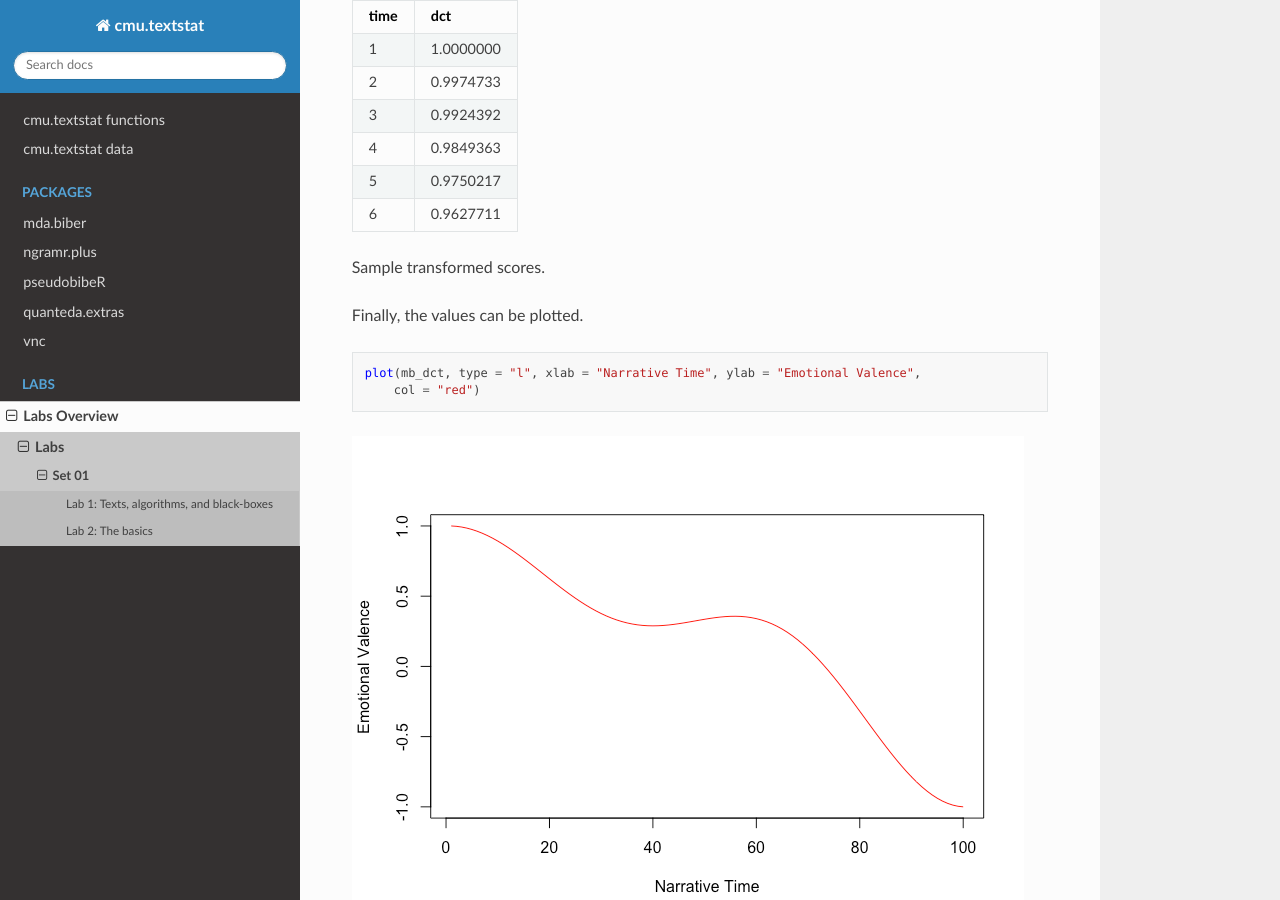
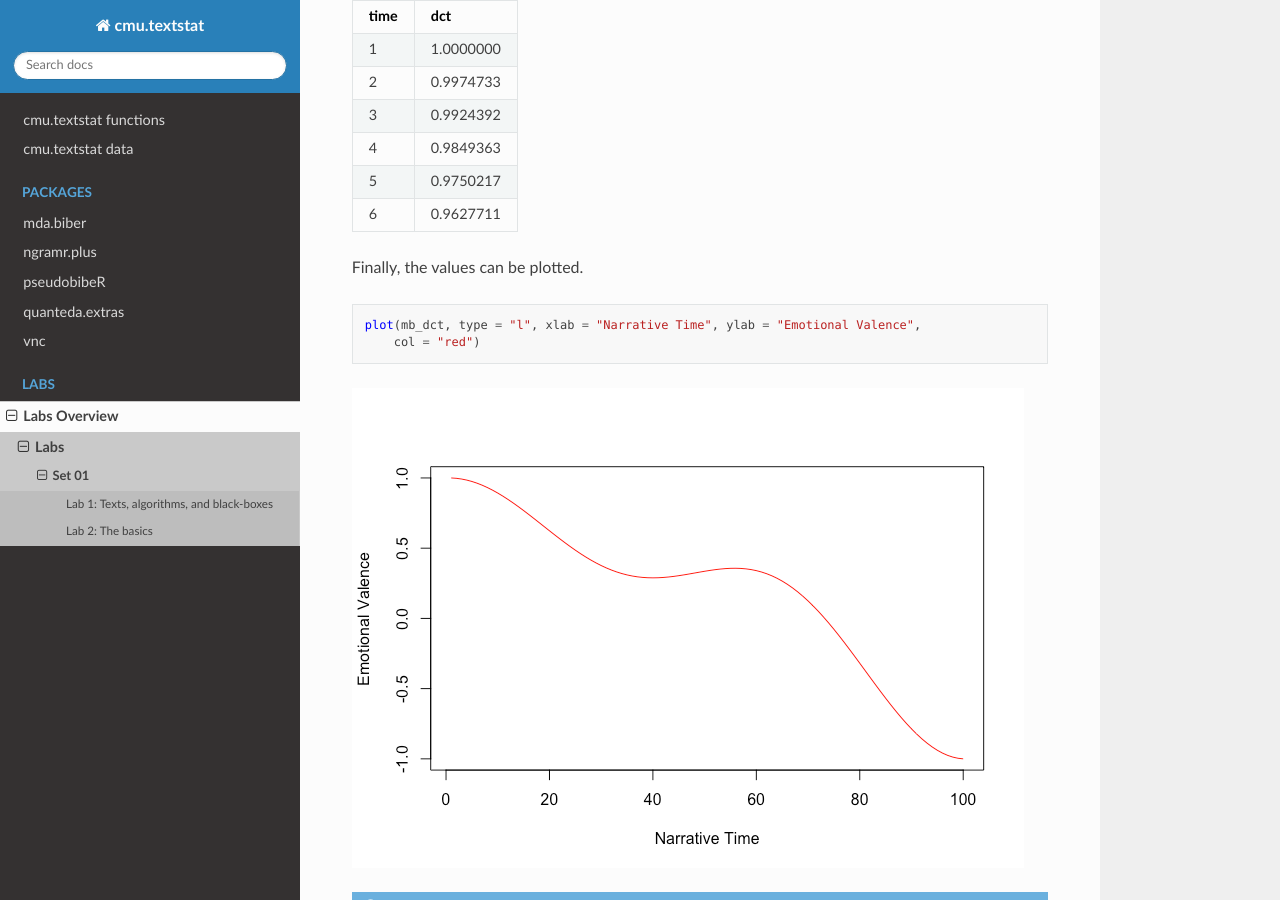
Before and after one commit to browndw/cmu-textstat-docs, a Sphinx documentation site: the page built from docs/labs/sets/set_01.md, in a window 1280 px wide and 900 px high, scrolled down 2454 px. Built offline with Sphinx 7.4.7 and the Read the Docs theme 2.0.0, drawn with Linux system fonts in a browser that asks for light colours; some of the changed text lies outside the part shown.

Commit message:
Update set_01.md

````diff
--- a/docs/labs/sets/set_01.md
+++ b/docs/labs/sets/set_01.md
@@ -97,7 +97,6 @@ Check the data:
 |    5 | 0.9750217 |
 |    6 | 0.9627711 |
 
-Sample transformed scores.
 
 Finally, the values can be plotted.
 
@@ -149,8 +148,7 @@ This process raises any number of potential questions: about sentiment analysis,
 
 ### A simple processing pipeline
 
-Let’s begin by creating an object consisting of a character string. In
-this case, the first sentence from *A Tale of Two Cities*.
+Let’s begin by creating an object consisting of a character string. In this case, the first sentence from *A Tale of Two Cities*.
 
 ``` r
 totc_txt <- "It was the best of times, it was the worst of times, it was the age of wisdom, it was the age of foolishness, it was the epoch of belief, it was the epoch of incredulity, it was the season of Light, it was the season of Darkness, it was the spring of hope, it was the winter of despair."
````
Also changed, not shown: other parts of docs/labs/sets/set_01.md (+0 -1 lines).
